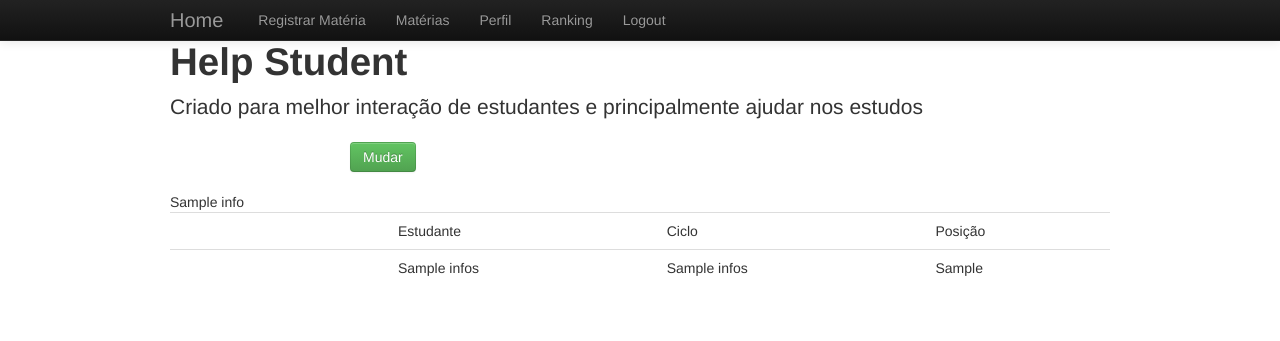
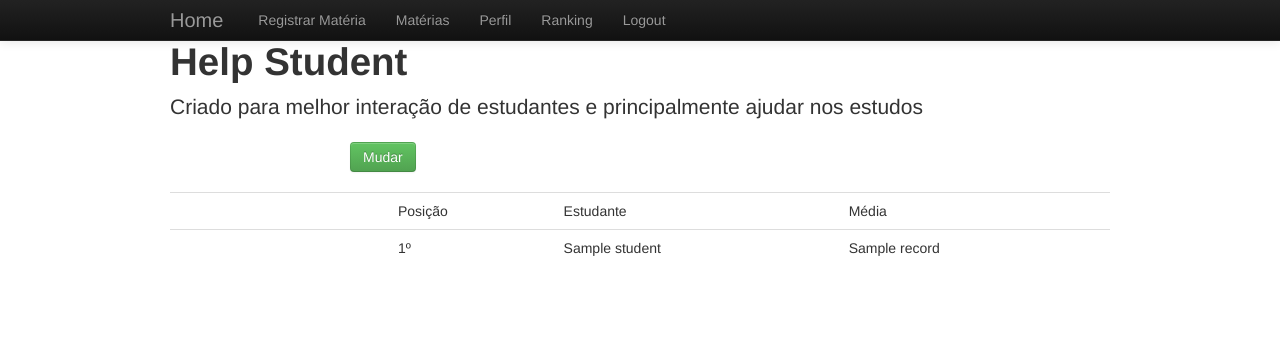
Before and after one commit to FlavioAugusto/Help_Student, a Django app: template help_student/templates/ranking.html in a window 1280 px wide. Shown: the top 341 px of the page. Run offline with Django 3.2, Linux system fonts and the light colour scheme; the template is opened without the code that fills it: most values are stand-ins (such as "Sample title", 1, 10 or a date in 2020).

Commit message:
something

```diff
--- a/Help_Student/settings.py
+++ b/Help_Student/settings.py
@@ -1,6 +1,6 @@
 # Django settings for Help_Student project.
 
-DEBUG = False
+DEBUG = True
 TEMPLATE_DEBUG = DEBUG
 
 
--- a/help_student/templates/ranking.html
+++ b/help_student/templates/ranking.html
@@ -14,19 +14,18 @@
         <tbody>
         <tr>
             <td class="span3"></td>
+            <td>Posição</td>
             <td>Estudante</td>
-            <td>Ciclo</td>
-            <td>Posição</td>
+            <td>Média</td>
         </tr>
         {% for infos in info %}
             <tr>
                 <td></td>
-                <td>{{ infos }}</td>
-                <td>{{ infos }}</td>
-                <td>{{ infos.get_tp_help_display }}</td>
+                <td>{{ infos.get_index }}º</td>
+                <td>{{ infos.student }}</td>
+                <td>{{ infos.record }}</td>
             </tr>
         {% endfor %}
-        {{ info }}
         </tbody>
     </table>
 {% endblock content %}
```
Also changed, not shown: help_student/views.py (+17 -22 lines), Help_Student/database.db (added).
